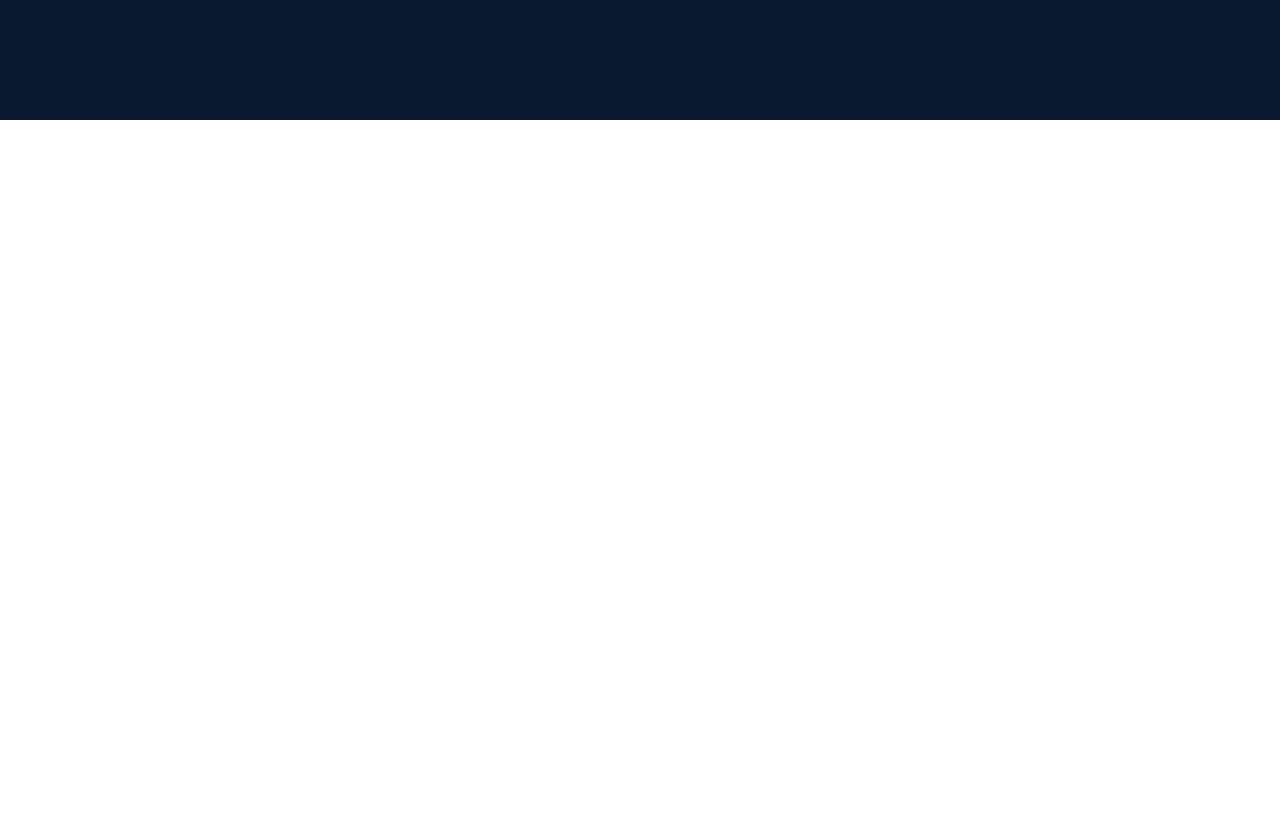
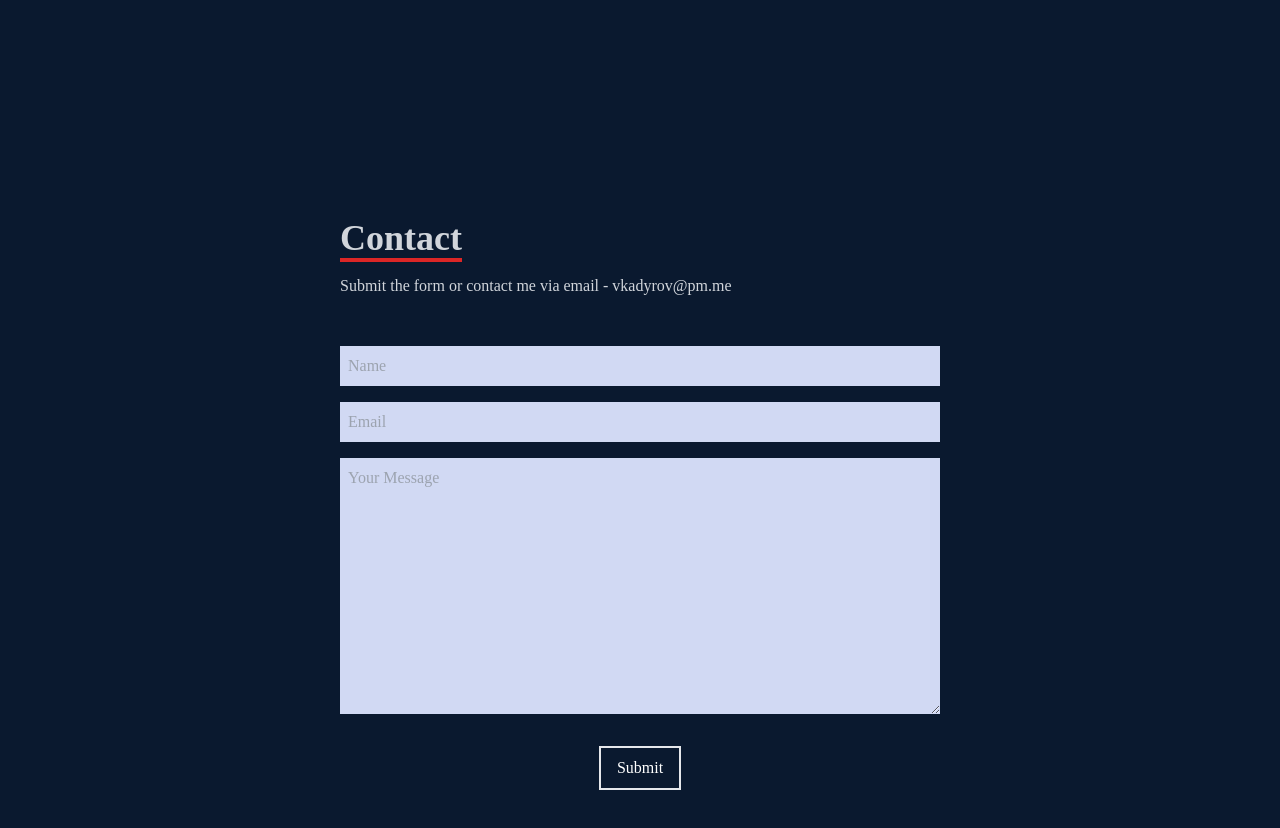
Before and after one commit to irondude14/my-portfolio, a React (Create React App) app: page / in a window 1280 px wide. Shown: the part 3080-3908 px from the top of the page. Before the commit the page ends 3200 px from the top, so only its background shows below. Built offline with nearby package versions, Linux system fonts and the light colour scheme; the HTML template or start-up script is replaced by a standard one.

Commit message:
Contact component

```diff
--- a/package.json
+++ b/package.json
@@ -11,6 +11,7 @@
     "react-icons": "^4.11.0",
     "react-router-dom": "^6.15.0",
     "react-scripts": "5.0.1",
+    "react-scroll": "^1.8.9",
     "web-vitals": "^2.1.4"
   },
   "scripts": {
--- a/src/App.js
+++ b/src/App.js
@@ -3,6 +3,7 @@
 import About from './components/About';
 import Skills from './components/Skills';
 import Work from './components/Work';
+import Contact from './components/Contact';
 
 function App() {
   return (
@@ -12,6 +13,7 @@
       <About />
       <Skills />
       <Work />
+      <Contact />
     </div>
   );
 }
--- /dev/null
+++ b/src/components/Contact.js
@@ -0,0 +1,49 @@
+import React from 'react';
+
+function Contact() {
+  return (
+    <div
+      name='contact'
+      className='w-full h-screen bg-[#0a192f] flex justify-center items-center p-4'
+    >
+      <form
+        action='https://getform.io/f/9d748eca-82ae-4ce0-bb8d-fc662671c336'
+        method='POST'
+        className='flex flex-col max-w-[600px] w-full'
+      >
+        <div className='pb-8'>
+          <p className='text-4xl font-bold inline border-b-4 border-red-600 text-gray-300'>
+            Contact
+          </p>
+          <p className='text-gray-300 py-4'>
+            Submit the form or contact me via email - vkadyrov@pm.me
+          </p>
+        </div>
+
+        <input
+          className='p-2 bg-[#d1d9f3]'
+          type='text'
+          placeholder='Name'
+          name='name'
+        />
+        <input
+          className='my-4 p-2 bg-[#d1d9f3]'
+          type='text'
+          placeholder='Email'
+          name='email'
+        />
+        <textarea
+          className='bg-[#d1d9f3] p-2'
+          name='message'
+          rows='10'
+          placeholder='Your Message'
+        ></textarea>
+        <button className='text-white border-2 hover:bg-red-600 hover:border-red-600 px-4 py-2 my-8 mx-auto flex items-center'>
+          Submit
+        </button>
+      </form>
+    </div>
+  );
+}
+
+export default Contact;
```
Also changed, not shown: 1 other file (tests, documents, lock files or other folders).
